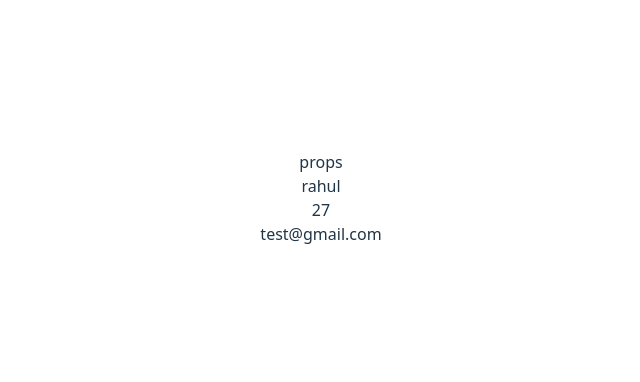
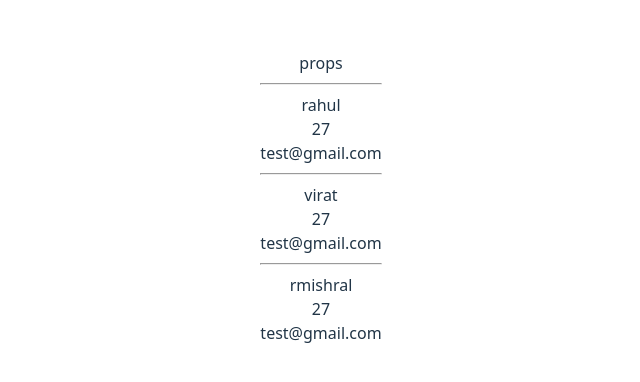
Before and after one commit to rahul-lade/stepbystep_react, a React (Vite) app in the folder my-react-app/: page / in a window 1280 px wide. Shown: the part 202-584 px from the top of the page, without its empty margins (319-959 px from the left). Built offline with nearby package versions, Linux system fonts and the light colour scheme.

Commit message:
feat: refactor User component to accept a single info prop for user details...one prop as a obj

```diff
--- a/my-react-app/src/App.jsx
+++ b/my-react-app/src/App.jsx
@@ -7,11 +7,29 @@ function App() {
 let name = "rahul";
 let age = 27;
 let email = "test@gmail.com";
+
+let userObj = {
+  name : "rahul",
+  age :27,
+  email : "test@gmail.com"
+}
+let userObj1 = {
+  name : "virat",
+  age :27,
+  email : "test@gmail.com"
+}
+let userObj2 = {
+  name : "rmishral",
+  age :27,
+  email : "test@gmail.com"
+}
   return (
 
     <div>
       props
-      <User name={name} age={age} email={email} />
+      <User info={userObj} />
+      <User info={userObj1} />
+      <User info={userObj2} />
     </div>
 
   )
--- a/my-react-app/src/User.jsx
+++ b/my-react-app/src/User.jsx
@@ -1,12 +1,13 @@
 import React from 'react'
 
-const User = ({name,age,email}) => {
+const User = ({info}) => {
     // console.log(props)
   return (
     <div>
-        <div>{name} </div>
-        <div>{age} </div>
-        <div>{email} </div>
+        <hr />
+        <div>{info.name} </div>
+        <div>{info.age} </div>
+        <div>{info.email} </div>
     </div>
   )
 }
```
